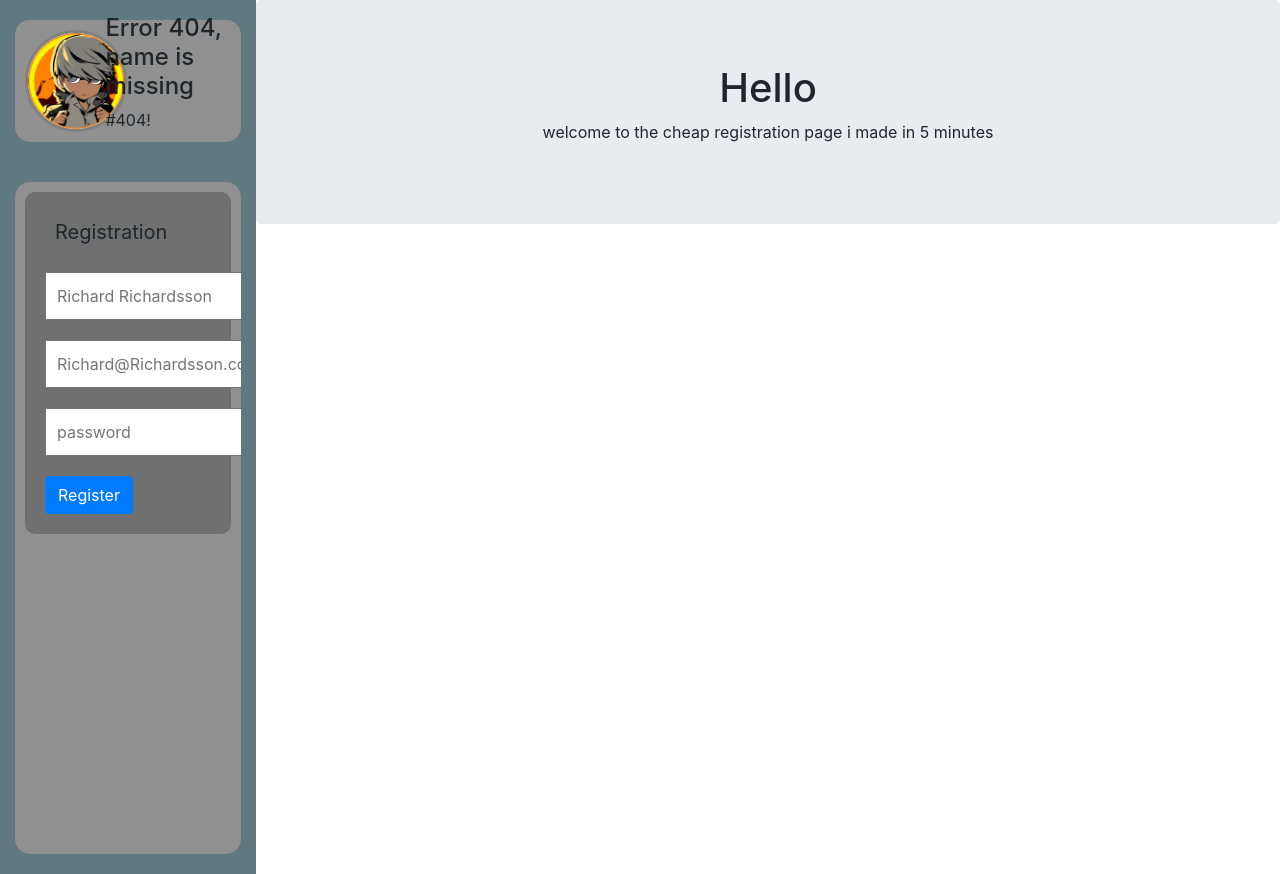
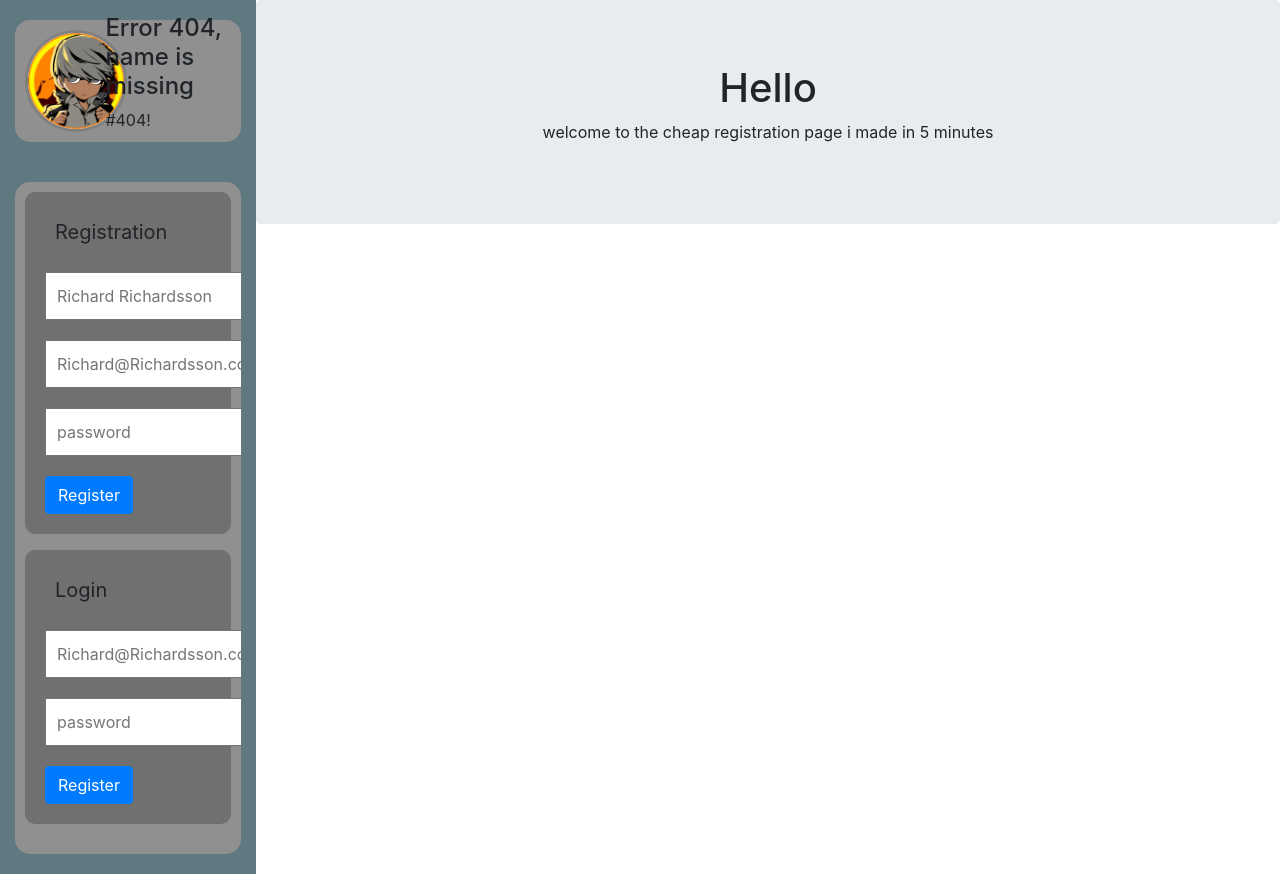
Before and after one commit to ianeli1/SaleSys, a Flask app: page /reg in a window 1280 px wide. Run offline with Flask 2, Linux system fonts and the light colour scheme; some libraries are stand-ins or nearby versions.

Commit message:
SQLHandler fixed. Login and registering working.

```diff
--- a/app.py
+++ b/app.py
@@ -55,7 +55,7 @@
 def register():
 	name = request.form.get("name")
 	email = request.form.get("email")
-	hash = request.form.get("password")
+	hash = request.form.get("hash")
 	session['User'] = sql.User(email,hash)
 	session['User'].register(str(name),str(email),str(hash))
 	return redirect("/")
@@ -64,14 +64,23 @@
 def zuck():
 	return render_template("zuck.html")
 
-@app.route("/login")
+@app.route("/login", methods = ["POST"])
 def login():
-	return render_template("login.html")
+	email = request.form.get("email")
+	hash = request.form.get("hash")
+	session['User'] = sql.User(email,hash)
+	session['User'].login()
+	return redirect("/")
+
+@app.route("/debug")
+def debug():
+	return render_template("debugUser.html", title="UserDebug", cls = session['User'])
+
 
 @app.errorhandler(404)
 def page_not_found(e):
 	return render_template("error.html",error_code="404")
 
-@app.errorhandler(500)
+@app.errorhandler	(500)
 def page_oop(e):
 	return render_template("error.html", error_code="500")
--- a/data/SQLHandler.py
+++ b/data/SQLHandler.py
@@ -7,9 +7,11 @@
 def SQLdo(command,args=[]): #executes a command and instantly saves the changes
     dbconn = sqlite3.connect("data/data.db",check_same_thread=False)
     db = dbconn.cursor()
-    result = db.execute(command,args)
+    result = db.execute(command,args).fetchall()
+    db.close()
     dbconn.commit()
-    db.close()
+    dbconn.close()
+
     return result
 
 
@@ -29,20 +31,21 @@
 
 class User:
     def __init__(self,email,hash):
-        self.email = email
-        self.hash = hash
+        self.email = str(email)
+        self.hash = str(hash)
+        self.id = 0
 
 
     def login(self):
-        users = SQLdo("SELECT * FROM users WHERE email = ?;",self.email)
-        user = user.fetchone()
+        users = SQLdo("SELECT * FROM users WHERE email = ?;",[self.email])
+        user = users[0]
         if get_hash(user) == self.hash:
             self.id = get_id(user)
             self.name = get_name(user)
             action(self.id, "Logged in succesfully.")
             return True
         else:
-            self.id = -1
+            self.id = 0
             self.name = "Incorrect Login"
             action(get_id(user), "Failed to provide the correct credentials.")
             return False
@@ -56,3 +59,35 @@
         except sqlite3.Error as e:
             debug("SQLHandler.User.register", "Database failed to insert new value into users table.")
             print("SQLHandler suffered a critical error!\n", e)
+
+    def get_id(self):
+        if self.id != 0:
+            return self.id
+        elif self.login():
+            return self.id
+        else:
+            return "Login failed."
+
+    def get_name(self):
+        if self.id != 0:
+            return self.name
+        elif self.login():
+            return self.name
+        else:
+            return "Login failed."
+
+    def get_email(self):
+        if self.id != 0:
+            return self.email
+        elif self.login():
+            return self.email
+        else:
+            return "Login failed."
+
+    def get_hash(self):
+        if self.id != 0:
+            return self.hash
+        elif self.login():
+            return self.hash
+        else:
+            return "Login failed."
--- a/templates/cheapregister.html
+++ b/templates/cheapregister.html
@@ -15,13 +15,26 @@
   </form>
 </div>
 
+<div class="column-content-member">
+  <form class="form-group column-form" action="/login" method="post">
+    <label class="label-form navbar-brand">Login</label>
+    <input type="text" name="email" placeholder="Richard@Richardsson.com">
+    <input type="password" name="hash" placeholder="password">
+    <input type="submit" class="btn btn-primary" value="Register">
+  </form>
+</div>
+
 {% endblock %}
 
 {% block body %}
 
 <div class="jumbotron">
   <h1>Hello</h1>
-  <p>welcome to the cheap registration page i made in 5 minutes</p>
+  <p>welcome to the cheap registration page i made in 5 minutes
+
+
+
+  </p>
 
 </div>
 
```
Also changed, not shown: templates/debugUser.html (added, +24 -0 lines), data/data.db, 2 other files.
